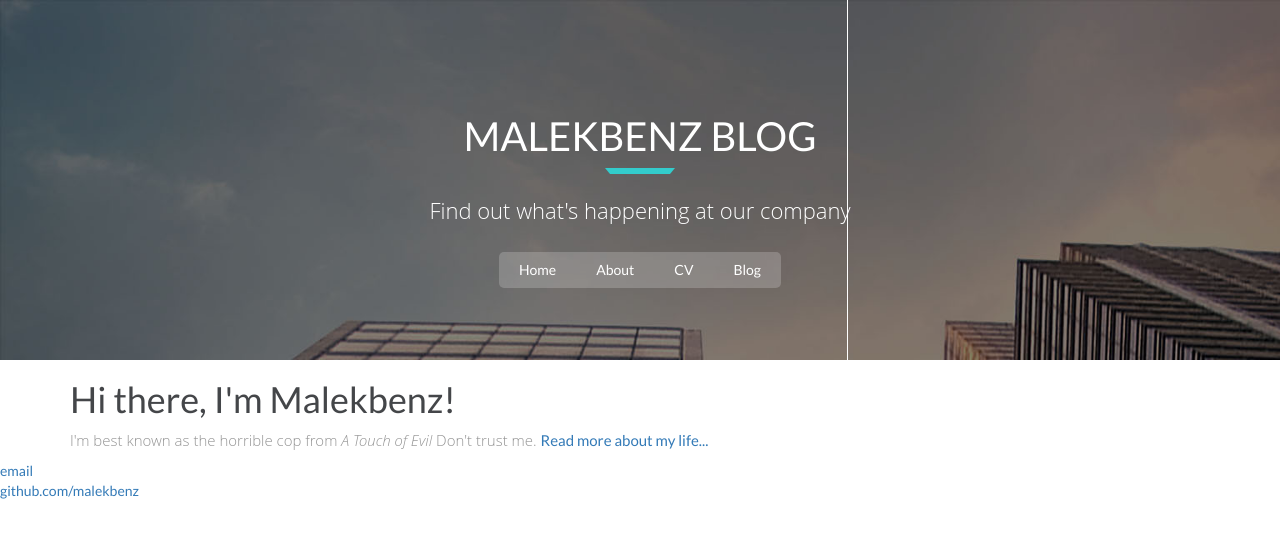
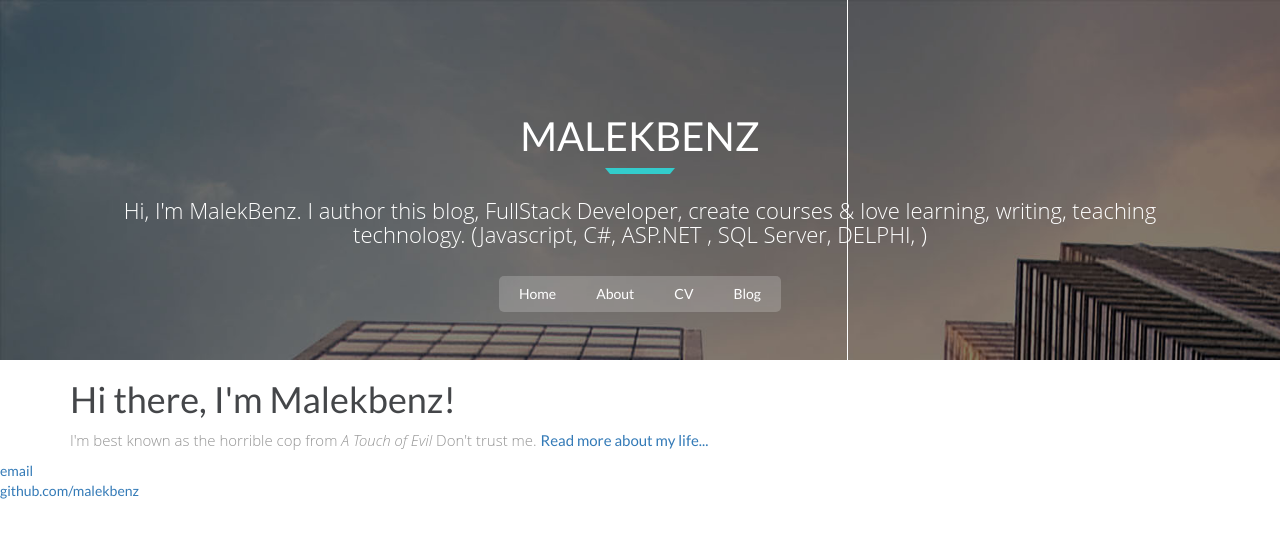
Before and after one commit to malekbenz/malekbenz, a Jekyll site: the page built from index.html, in a window 1280 px wide. Shown: the top 538 px of the page. Built offline with Jekyll 4.4.1, drawn with Linux system fonts in a browser that asks for light colours; nearby versions of some CDN libraries.

Commit message:
about med

```diff
--- a/_layouts/default.html
+++ b/_layouts/default.html
@@ -47,10 +47,10 @@
 			<div class="container">
 
 				<div class="section-heared">
-					<h1>Malekbenz Blog</h1>
+					<h1>Malekbenz</h1>
 					<span></span>
 
-					<h6>Find out what's happening at our company</h6>
+					<h6>Hi, I'm MalekBenz. I author this blog, FullStack Developer, create courses & love learning, writing, teaching  technology. (Javascript, C#, ASP.NET , SQL Server, DELPHI, )</h6>
 
 					<ul class="inner-link">
 						<li><a href="/">Home</a></li>
```
